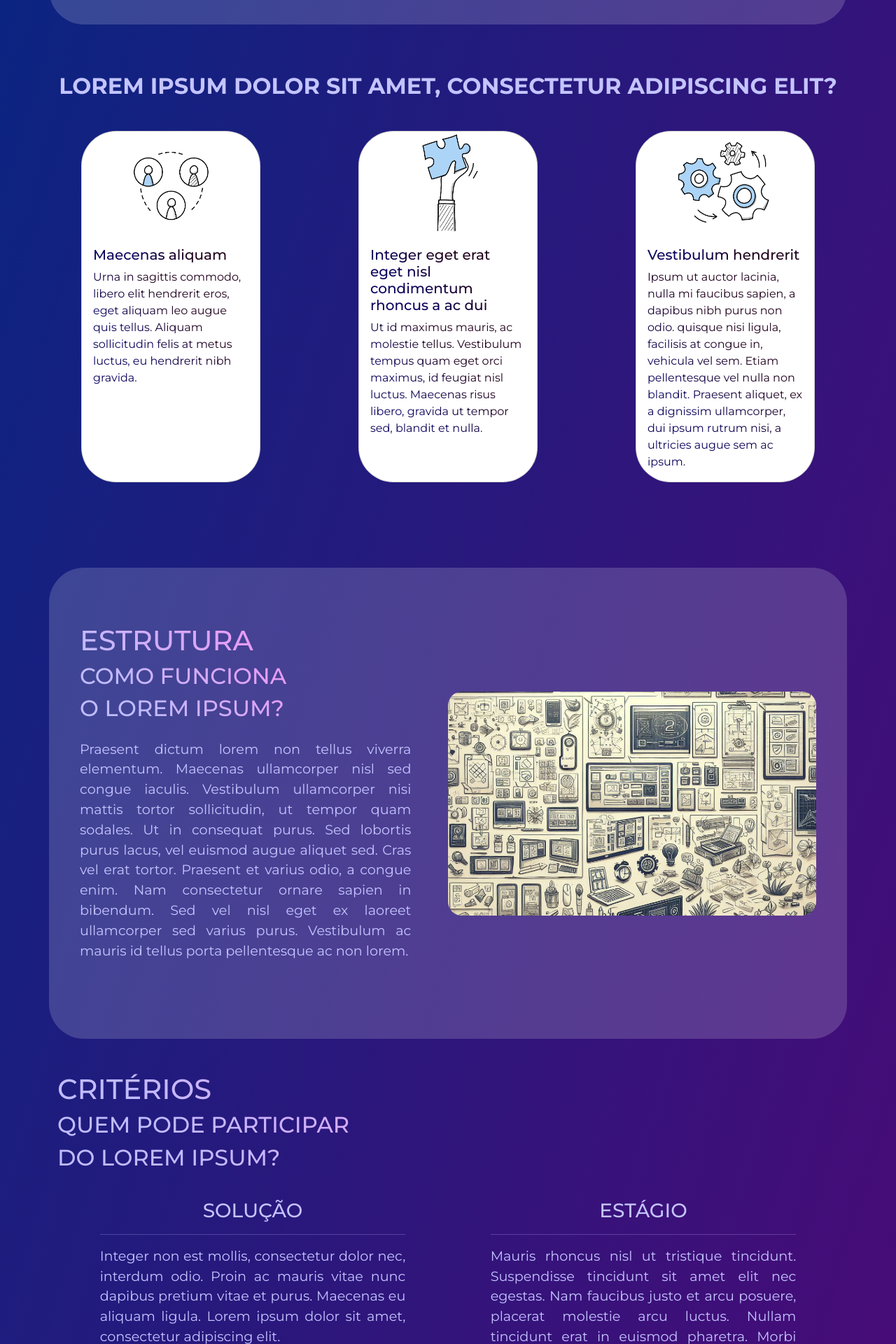
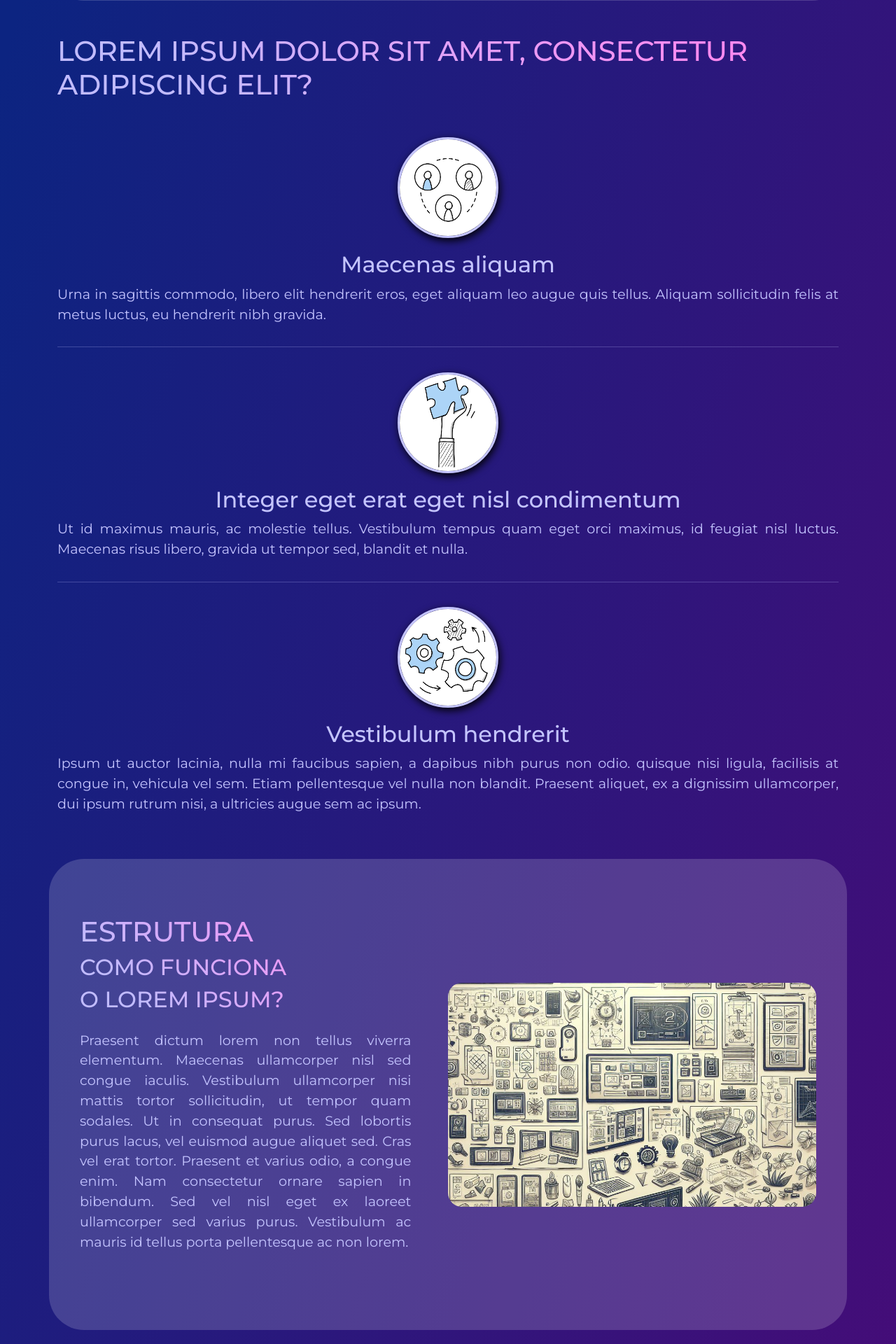
Before and after one commit to gpurplem/simple-landing-page, a PHP site: page / in a window 1280 px wide. Shown: the part 1331-3251 px from the top of the page at 70% size. Run offline with PHP 8.4, Linux system fonts and the light colour scheme.

Commit message:
Refactor 'about' 'features' 'sturcture'

```diff
--- /dev/null
+++ b/about.php
@@ -0,0 +1,28 @@
+<?php include_once 'head.php'; ?>
+
+<div id="section-sobre" class="container py-5 about--wrapper">
+
+    <div>
+
+        <div class='about-text--wrapper'>
+            <div class='gradient-text-blue-purple'>
+                <h1>SOBRE</h1>
+                <h2>O QUE É O</h2>
+                <h2>LOREM IPSUM?</h2>
+            </div>
+
+            <p>
+                Lorem ipsum dolor sit amet, consectetur adipiscing elit. Maecenas aliquam, urna in sagittis commodo,
+                libero elit hendrerit eros, eget aliquam leo augue quis tellus. Aliquam sollicitudin felis at metus
+                luctus, eu hendrerit nibh gravida. Integer eget erat eget nisl condimentum rhoncus a ac dui. Ut id
+                maximus mauris, ac molestie tellus. Vestibulum tempus quam eget orci maximus, id feugiat nisl
+                luctus. Maecenas risus libero, gravida ut tempor sed, blandit et nulla.
+            </p>
+        </div>
+
+        <iframe src="https://www.youtube.com/embed/wAURGK1iq-Q" title="When it snows in May"
+            allow="accelerometer; autoplay; clipboard-write; encrypted-media; gyroscope; picture-in-picture"></iframe>
+
+    </div>
+
+</div>
--- /dev/null
+++ b/features.css
@@ -0,0 +1,44 @@
+.features-cards--wrapper img {
+    width: 9rem;
+    height: 9rem;
+    border-radius: 50%;
+    border: solid;
+    filter: drop-shadow(2px 4px 6px black);
+    margin: 1.2rem 0;
+}
+
+.features-cards--wrapper {
+    margin-top: 2rem;
+    display: flex;
+    flex-direction: column;
+}
+
+.features-cards--wrapper p {
+    color: #c4c4ff;
+    font-size: var(--font-size);
+    text-align: justify;
+}
+
+.features-cards--wrapper div {
+    display: flex;
+    flex-direction: column;
+    justify-content: center;
+    align-items: center;
+}
+
+.features-cards--wrapper h2 {
+    text-align: center;
+}
+
+/* @media screen and (min-width: 1024px) {
+    .features-cards--wrapper {
+        flex-direction: row;
+        flex-wrap: wrap;
+        justify-content: space-around;
+        align-items: flex-start;
+    }
+
+    .features-cards--wrapper div {
+        max-width: 25rem;
+    }
+} */
--- /dev/null
+++ b/features.php
@@ -0,0 +1,36 @@
+<?php include_once 'head.php'; ?>
+
+<section class="container py-5" id="section_features">
+
+    <div class='gradient-text-blue-purple'>
+        <h1>LOREM IPSUM DOLOR SIT AMET, CONSECTETUR ADIPISCING ELIT?</h1>
+    </div>
+
+    <div class="features-cards--wrapper">
+        <div>
+            <img src="./images/mentoria.png" alt="..." class="features__img">
+            <h2>Maecenas aliquam</h2>
+            <p>Urna in sagittis commodo, libero elit hendrerit eros,
+                eget aliquam leo augue quis tellus. Aliquam sollicitudin felis at metus luctus, eu hendrerit
+                nibh gravida. </p>
+        </div>
+        <hr>
+        <div>
+            <img src="./images/inovacao-saude.png" alt="..." class="features__img">
+            <h2>Integer eget erat eget nisl condimentum</h2>
+            <p>Ut id maximus mauris, ac molestie tellus. Vestibulum
+                tempus quam eget orci maximus, id feugiat nisl luctus. Maecenas risus libero, gravida ut
+                tempor sed, blandit et nulla.</p>
+        </div>
+        <hr>
+        <div>
+            <img src="./images/provas-conceitos.png" alt="..." class="features__img">
+            <h2>Vestibulum hendrerit</h2>
+            <p>Ipsum ut auctor lacinia, nulla mi faucibus sapien, a
+                dapibus nibh purus non odio. quisque nisi ligula, facilisis at congue in, vehicula vel sem.
+                Etiam pellentesque vel nulla non blandit. Praesent aliquet, ex a dignissim ullamcorper, dui
+                ipsum rutrum nisi, a ultricies augue sem ac ipsum.</p>
+        </div>
+    </div>
+
+</section>
--- a/head.php
+++ b/head.php
@@ -11,6 +11,8 @@
 <script src="./bootstrap-js/bootstrap.js"></script>
 
 <link rel="stylesheet" href="./styles.css">
+<link rel="stylesheet" href="./about.css">
+<link rel="stylesheet" href="./features.css">
 <link rel="stylesheet" href="./structure.css">
 <link rel="stylesheet" href="./criteria.css">
 <link rel="stylesheet" href="./testimonials.css">
--- a/index.php
+++ b/index.php
@@ -56,89 +56,8 @@
         </div>
     </div>
 
-    <!-- section - about -->
-    <div id="section-sobre"></div>
-    <div class="container py-5" style="border-radius: 50px; background: hsl(0deg 0% 100% / 17%); margin-top: 50px;">
-        <div class="row gy-5" style="padding: 20px;">
-            <div class="col-lg">
-                <ul class="px-3 gradient-text-blue-purple">
-                    <li>
-                        <h6>SOBRE</h6>
-                    </li>
-                </ul>
-                <h2 class="gradient-text-blue-purple">O QUE É O</h2>
-                <h2 class="gradient-text-blue-purple">LOREM IPSUM?</h2>
-                <p style="color: #e3e8fb;text-align: justify;">
-                    Lorem ipsum dolor sit amet, consectetur adipiscing elit. Maecenas aliquam, urna in sagittis commodo,
-                    libero elit hendrerit eros, eget aliquam leo augue quis tellus. Aliquam sollicitudin felis at metus
-                    luctus, eu hendrerit nibh gravida. Integer eget erat eget nisl condimentum rhoncus a ac dui. Ut id
-                    maximus mauris, ac molestie tellus. Vestibulum tempus quam eget orci maximus, id feugiat nisl
-                    luctus. Maecenas risus libero, gravida ut tempor sed, blandit et nulla. Vestibulum hendrerit, ipsum
-                    ut auctor lacinia, nulla mi faucibus sapien, a dapibus nibh purus non odio. Quisque nisi ligula,
-                    facilisis at congue in, vehicula vel sem. Etiam pellentesque vel nulla non blandit. Praesent
-                    aliquet, ex a dignissim ullamcorper, dui ipsum rutrum nisi, a ultricies augue sem ac ipsum. Aenean
-                    sit amet pulvinar est. Ut egestas convallis odio, eu tincidunt lorem elementum eget.
-                </p>
-            </div>
-            <div class="col-lg" style="align-self: center;">
-                <div class="d-flex video-container" style="height: 250px">
-                    <iframe width="100%" height="auto" src="https://www.youtube.com/embed/uTLY6dylbBE"
-                        title="ConectaHealth Intro" frameborder="0"
-                        allow="accelerometer; autoplay; clipboard-write; encrypted-media; gyroscope; picture-in-picture"
-                        allowfullscreen="" style="border-radius: 50px;"></iframe>
-                </div>
-            </div>
-        </div>
-    </div>
-
-    <!-- section - features -->
-    <div class="container py-5" id="section_features">
-        <div class="row py-3">
-            <div class="text-center fs-2 fw-bold">
-                <span>LOREM IPSUM DOLOR SIT AMET, CONSECTETUR ADIPISCING ELIT?</span>
-            </div>
-
-        </div>
-        <div class="row py-4 gap-5 card-group">
-            <div class="col-md gap-5">
-                <div class="card mx-auto h-100" style="width: 16rem;border-radius: 50px;">
-                    <img src="./images/mentoria.png" alt="..." class="features__img">
-                    <div class="card-body">
-                        <h5 class="card-title gradient-text-dark">Maecenas aliquam</h5>
-                        <p class="card-text gradient-text-dark">Urna in sagittis commodo, libero elit hendrerit eros,
-                            eget aliquam leo augue quis tellus. Aliquam sollicitudin felis at metus luctus, eu hendrerit
-                            nibh gravida. </p>
-                    </div>
-                </div>
-            </div>
-            <div class="col-md gap-5">
-                <div class="card mx-auto h-100" style="width: 16rem;border-radius: 50px;">
-                    <img src="./images/inovacao-saude.png" class="features__img" alt="...">
-                    <div class="card-body">
-                        <h5 class="card-title gradient-text-dark">Integer eget erat eget nisl condimentum rhoncus a ac
-                            dui</h5>
-                        <p class="card-text gradient-text-dark">Ut id maximus mauris, ac molestie tellus. Vestibulum
-                            tempus quam eget orci maximus, id feugiat nisl luctus. Maecenas risus libero, gravida ut
-                            tempor sed, blandit et nulla.</p>
-                    </div>
-                </div>
-            </div>
-            <div class="col-md">
-                <div class="card mx-auto h-100" style="width: 16rem;border-radius: 50px;">
-                    <img src="./images/provas-conceitos.png" class="features__img" alt="...">
-                    <div class="card-body">
-                        <h5 class="card-title gradient-text-dark">Vestibulum hendrerit</h5>
-                        <p class="card-text gradient-text-dark">Ipsum ut auctor lacinia, nulla mi faucibus sapien, a
-                            dapibus nibh purus non odio. quisque nisi ligula, facilisis at congue in, vehicula vel sem.
-                            Etiam pellentesque vel nulla non blandit. Praesent aliquet, ex a dignissim ullamcorper, dui
-                            ipsum rutrum nisi, a ultricies augue sem ac ipsum.</p>
-                    </div>
-
-                </div>
-            </div>
-        </div>
-    </div>
-
+    <?php include 'about.php'; ?>
+    <?php include 'features.php'; ?>
     <?php include 'structure.php'; ?>
     <?php include 'criteria.php'; ?>
     <?php include 'testimonials.php'; ?>
--- a/structure.css
+++ b/structure.css
@@ -1,7 +1,6 @@
 .structure--wrapper {
     border-radius: 50px;
     background: hsl(0deg 0% 100% / 17%);
-    margin-top: 50px;
     color: #c4c4ff;
     font-size: var(--font-size);
     text-align: justify;
@@ -26,6 +25,12 @@
     border-radius: 20px;
 }
 
+@media screen and (max-width: 600px) {
+    .structure--wrapper > div {
+        padding: 0.5rem;
+    }
+}
+
 @media screen and (min-width: 1024px) {
     .structure--wrapper > div {
         flex-direction: row;
--- a/testimonials.css
+++ b/testimonials.css
@@ -29,6 +29,12 @@
     text-align: center;
 }
 
+@media screen and (max-width: 600px) {
+    .testimonials-wrapper > div {
+        padding: 0.5rem;
+    }
+}
+
 @media screen and (min-width: 1024px) {
     .testimonials-item--wrapper {
         margin: 2rem 0;
```
Also changed, not shown: about.css (added, +53 -0 lines).
